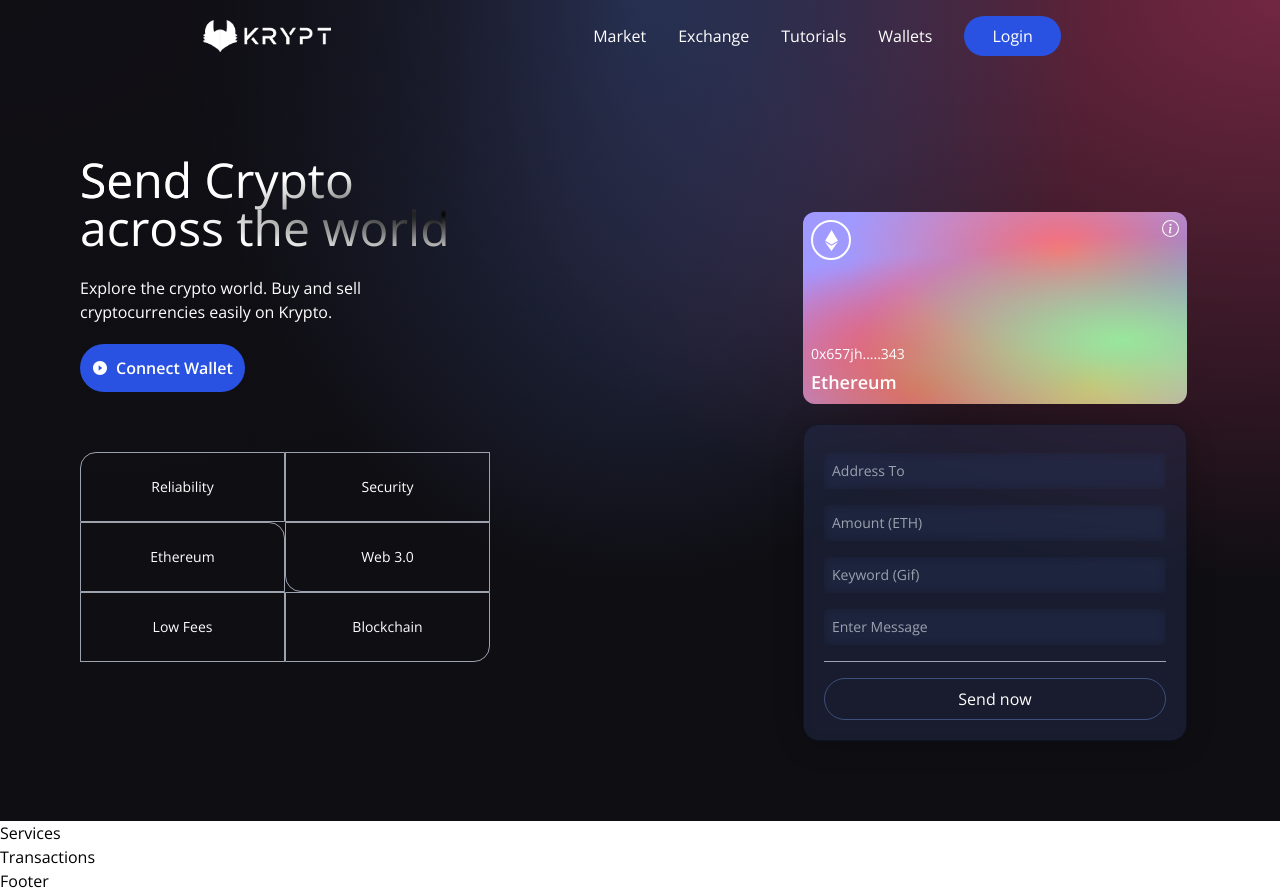
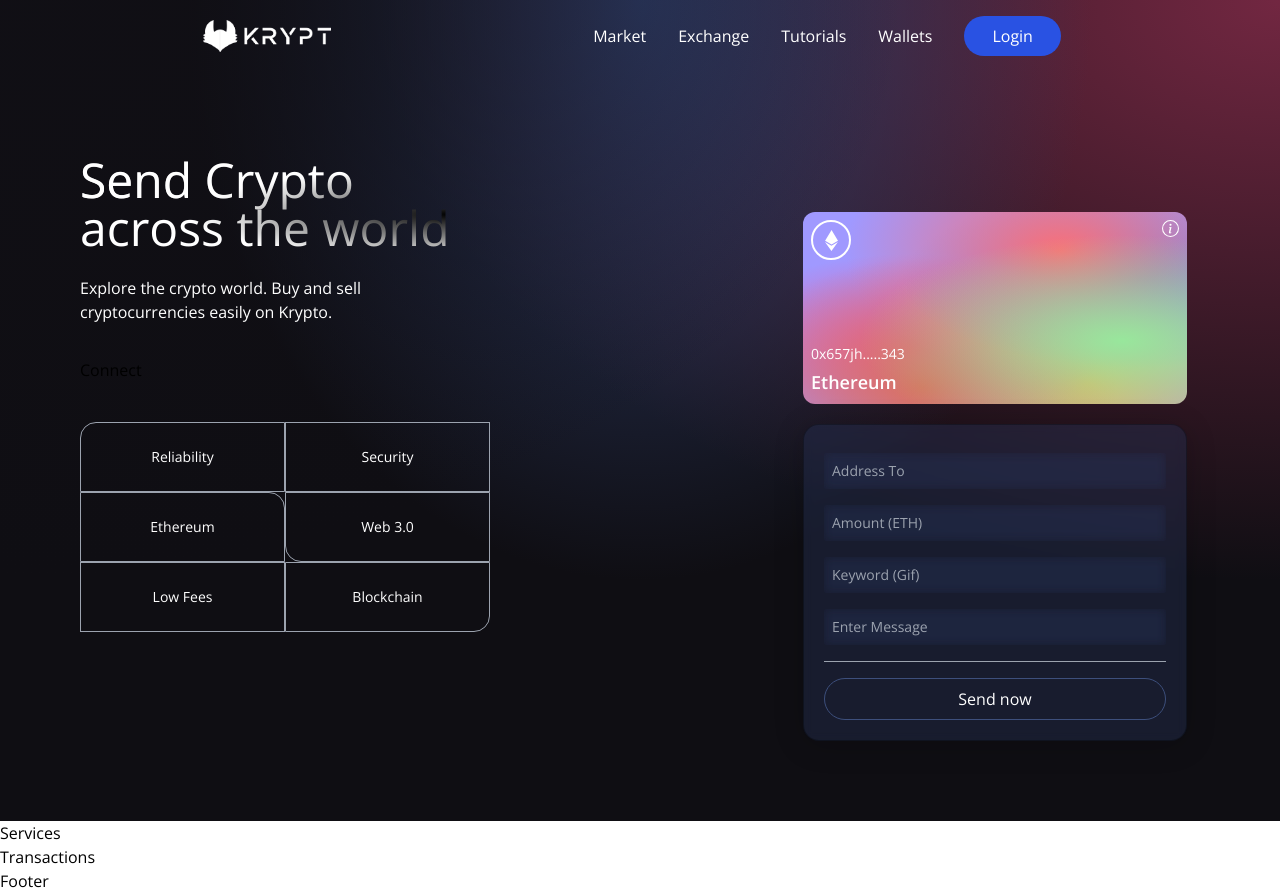
Before and after one commit to playDev11/Krypt_Web3, a React (Vite) app in the folder Client/: page / in a window 1280 px wide. Built offline with nearby package versions, Linux system fonts and the light colour scheme.

Commit message:
fix: Added className to Button component and updated Button usage in Welcome component

```diff
--- a/Client/package.json
+++ b/Client/package.json
@@ -13,7 +13,8 @@
     "ethers": "^6.13.4",
     "react": "^18.3.1",
     "react-dom": "^18.3.1",
-    "react-icons": "^5.3.0"
+    "react-icons": "^5.3.0",
+    "styled-components": "^6.1.13"
   },
   "devDependencies": {
     "@eslint/js": "^9.13.0",
--- a/Client/src/Component/Welcome.jsx
+++ b/Client/src/Component/Welcome.jsx
@@ -2,6 +2,7 @@ import React, { useContext } from 'react'
 import { AiFillPlayCircle } from 'react-icons/ai'
 import { SiEthereum } from 'react-icons/si'
 import { BsInfoCircle } from 'react-icons/bs'
+import Button from './ui/Button/Button'
 
 // import { TransactionContext } from '../context/TransactionContext'
 // import { shortenAddress } from '../utils/shortenAddress'
@@ -45,18 +46,19 @@ const Welcome = () => {
           <h1 className="text-3xl sm:text-5xl text-white text-gradient py-1">
             Send Crypto <br /> across the world
           </h1>
-          <p className="text-left mt-5 text-white font-light md:w-9/12 w-11/12 text-base">
+          <p className="text-left mt-5 text-white mb-8 font-light md:w-9/12 w-11/12 text-base">
             Explore the crypto world. Buy and sell cryptocurrencies easily on
             Krypto.
           </p>
+          <Button className="flex flex-row justify-center items-center " />
 
-          <button
+          {/* <button
             type="button"
             className="flex flex-row justify-center items-center my-5 bg-[#2952e3] p-3 rounded-full cursor-pointer hover:bg-[#2546bd]"
           >
             <AiFillPlayCircle className="text-white mr-2" />
             <p className="text-white text-base font-semibold">Connect Wallet</p>
-          </button>
+          </button> */}
 
           <div className="grid sm:grid-cols-2 grid-cols-2 w-full mt-10">
             <div className={`rounded-tl-2xl ${companyCommonStyles}`}>
--- /dev/null
+++ b/Client/src/Component/ui/Button/Button.jsx
@@ -0,0 +1,59 @@
+import React from 'react'
+import styled from 'styled-components'
+
+
+
+const Button = ({className}) => {
+  return (
+    <StyledWrapper>
+    <button className= {"button" + className} style={{ verticalAlign: 'middle' }}>
+        <span>Connect</span>
+      </button>
+    </StyledWrapper>
+  )
+}
+
+const StyledWrapper = styled.div`
+  .button {
+    display: inline-block;
+    border-radius: 7px;
+    border: none;
+    background: #1875ff;
+    color: white;
+    font-family: inherit;
+    text-align: center;
+    font-size: 13px;
+    box-shadow: 0px 14px 56px -11px #1875ff;
+    width: 10em;
+    padding: 1em;
+    transition: all 0.4s;
+    cursor: pointer;
+  }
+
+  .button span {
+    cursor: pointer;
+    display: inline-block;
+    position: relative;
+    transition: 0.4s;
+  }
+
+  .button span:after {
+    content: ' Wallet';
+    position: absolute;
+    opacity: 0;
+    top: 0;
+    right: -20px;
+    transition: 0.7s;
+  }
+
+  .button:hover span {
+    padding-right: 3.55em;
+  }
+
+  .button:hover span:after {
+    opacity: 4;
+    right: 0;
+  }
+`
+
+export default Button
```
Also changed, not shown: 1 other file (tests, documents, lock files or other folders).
